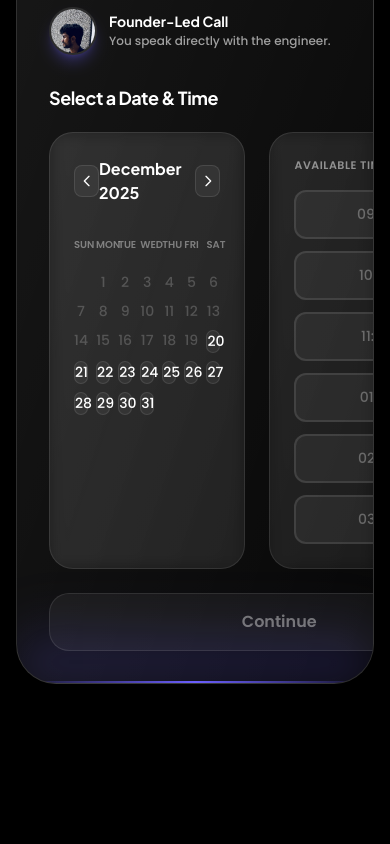
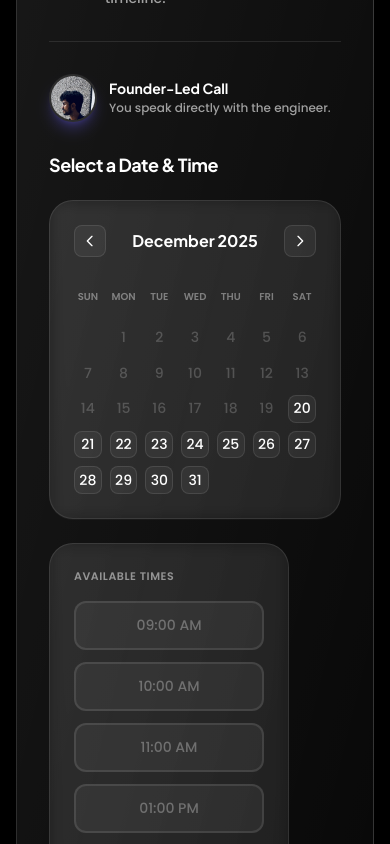
Before and after one commit to varun-vk17/roninbuild, a React (Vite) app: page / in a window 390 px wide. Shown: the part 10980-11824 px from the top of the page. Built offline with nearby package versions, Linux system fonts and the light colour scheme.

Commit message:
fix: make calendar responsive for mobile devices

```diff
--- a/src/components/NewSections.tsx
+++ b/src/components/NewSections.tsx
@@ -299,7 +299,7 @@ export function BookingSection() {
             <div className="absolute bottom-0 left-0 right-0 h-[2px] bg-gradient-to-r from-transparent via-[#6B5FFF] to-transparent" aria-hidden="true" />
             <div className="absolute bottom-0 left-0 right-0 h-[80px] bg-gradient-to-t from-[#6B5FFF]/30 via-[#6B5FFF]/10 to-transparent blur-xl" aria-hidden="true" />
 
-            <div className="grid lg:grid-cols-[380px,1fr] gap-8 lg:gap-12 relative z-10">
+            <div className="grid grid-cols-1 lg:grid-cols-[380px,1fr] gap-8 lg:gap-12 relative z-10">
 
               {/* Left side - What happens next */}
               <div className="space-y-6">
@@ -387,7 +387,7 @@ export function BookingSection() {
                       Select a Date & Time
                     </h3>
 
-                    <div className="flex gap-6">
+                    <div className="flex flex-col md:flex-row gap-6">
                       {/* Calendar */}
                       <div className="flex-1 bg-white/5 backdrop-blur-sm rounded-[24px] p-6 border border-white/10">
                         {/* Calendar Header */}
```
Also changed, not shown: 3 other files (tests, documents, lock files or other folders).
